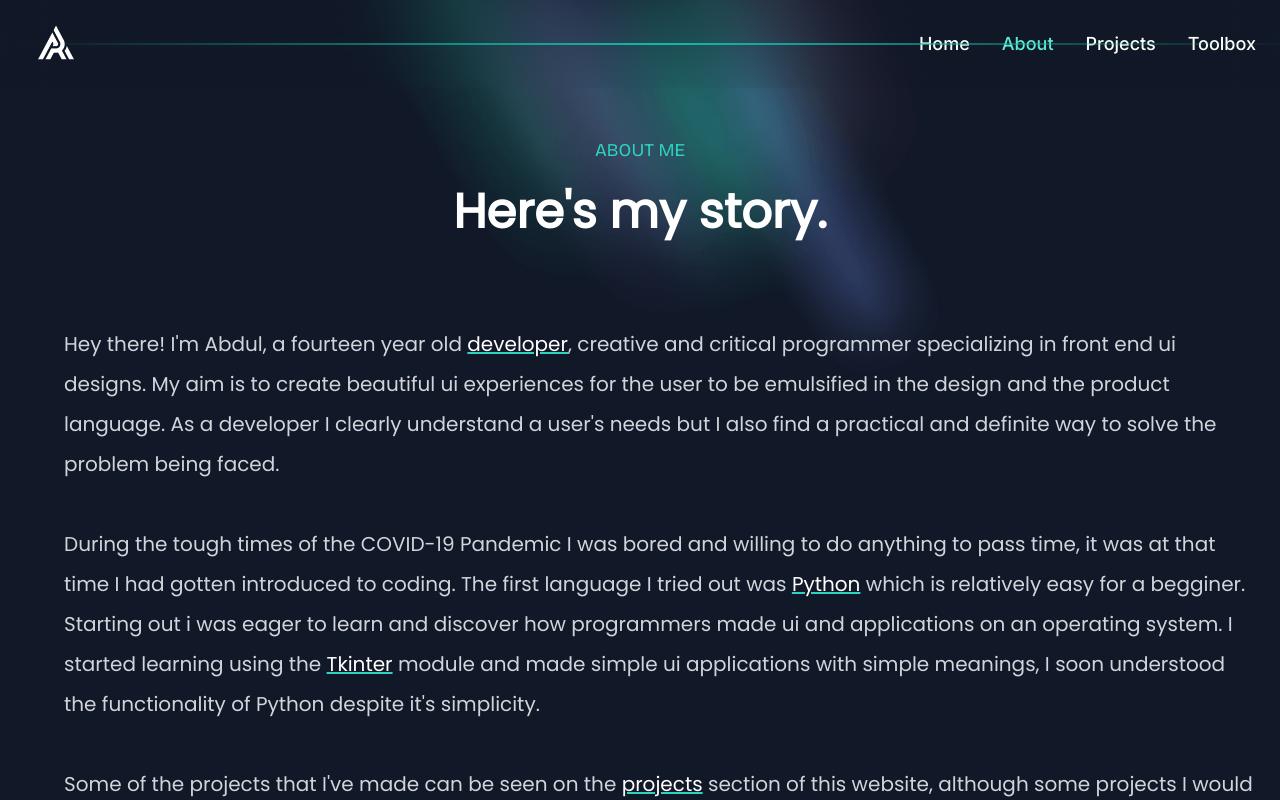
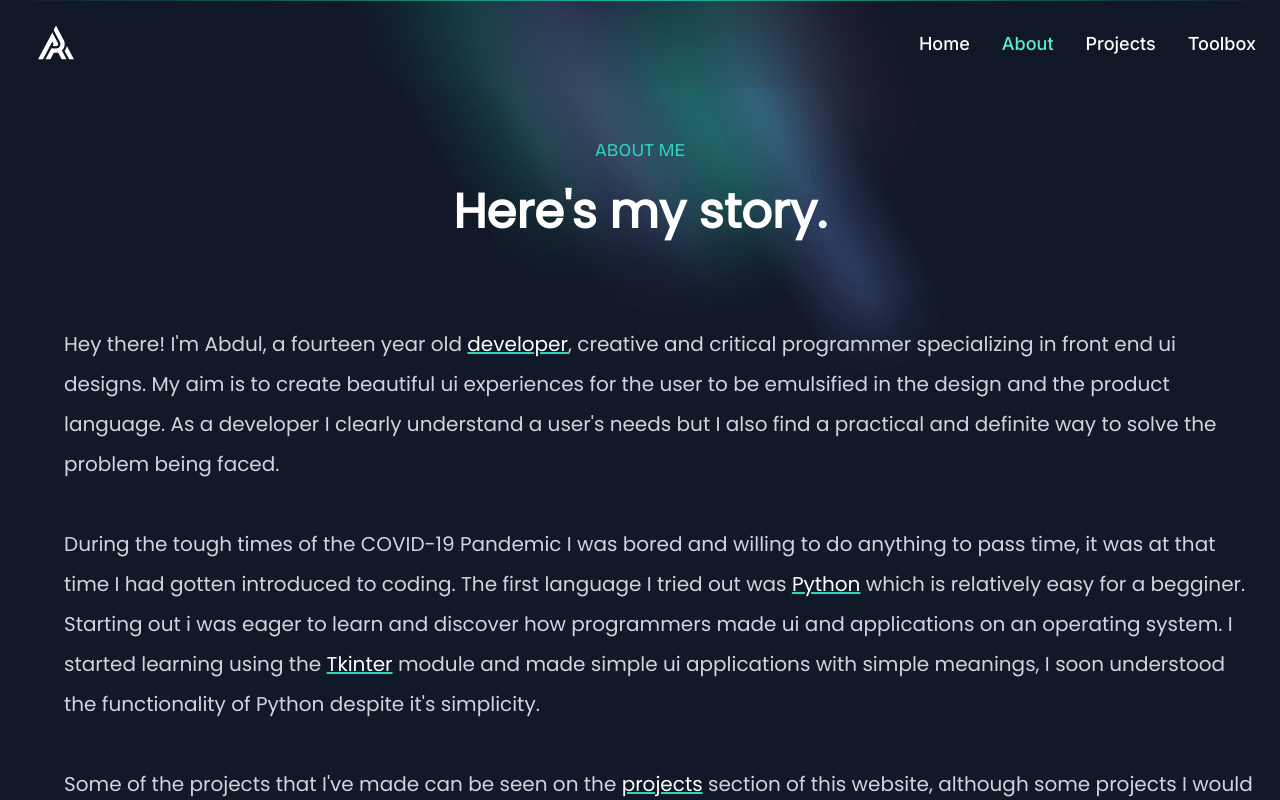
Before and after one commit to git-Abdul/dev, a Next.js app: page /about in a window 1280 px wide. Shown: the top 800 px of the page. Built offline with nearby package versions, Linux system fonts and the light colour scheme; a web font is replaced by a local one.

Commit message:
Changes Made

```diff
--- a/app/about/page.js
+++ b/app/about/page.js
@@ -14,8 +14,8 @@ export default function About() {
     <main>
       {/* Navbar */}
       <nav className="item-blur bg-fixed select-none fixed w-full top-0 z-10">
+        <div className= "z-10 bg-fixed fixed item-blur w-full h-[1.3px] bg-gradient-to-r from-transparent via-teal-500 to-transparent"/>
         <div className="max-w-screen-xl flex flex-wrap items-center justify-between mx-auto py-3 px-6">
-        <div className= "z-10 bg-fixed fixed item-blur w-full h-[1.3px] bg-gradient-to-r from-transparent via-teal-500 to-transparent"/>
           <Link className="flex items-center" href={"/"}>
             <img src="logo.png" class="md:h-16 h-12" alt="logo-svg" />
           </Link>
```
